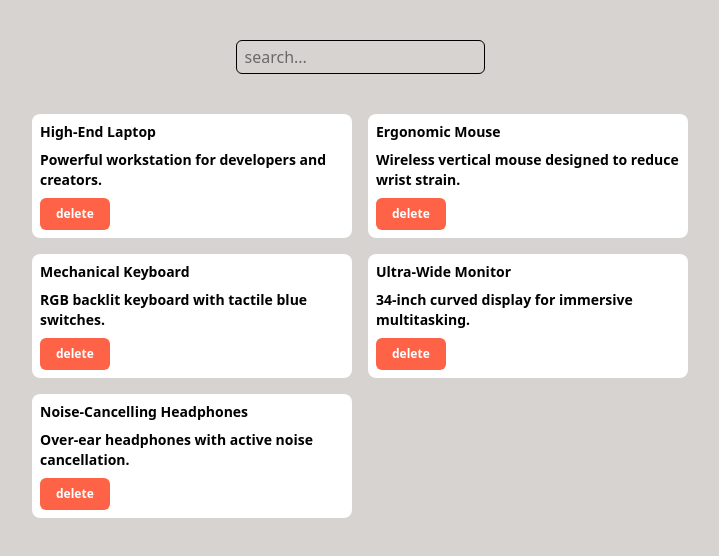
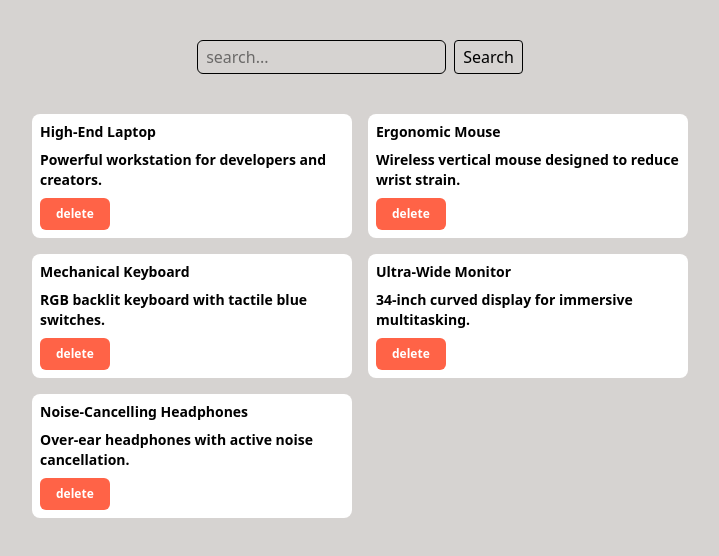
Before and after one commit to IrakliAmbroladze/react-geolab, a React (Vite) app: page / in a window 1280 px wide. Shown: the top 556 px of the page, without its empty margins (280-999 px from the left). Built offline with nearby package versions, Linux system fonts and the light colour scheme.

Commit message:
feat: add search button

```diff
--- a/src/App.jsx
+++ b/src/App.jsx
@@ -57,6 +57,10 @@ function App() {
     },
   ]);
 
+  const handleSearch = () => {
+    console.log("search");
+  };
+
   /* useEffect(() => {
     const fetchData = async () => {
       try {
@@ -84,20 +88,24 @@ function App() {
   };
   return (
     <div className="w-full min-h-lvh bg-stone-300 py-10">
-      <div>
+      <div className="flex justify-center items-center gap-2">
         <input
           type="text"
-          className="border border-black mx-auto block rounded-md px-2 py-1"
+          className="border border-black rounded-md px-2 py-1"
           ref={myRef}
           placeholder="search..."
         />
+        <button
+          className="cursor-pointer border rounded-sm px-2 py-1"
+          onClick={handleSearch}
+        >
+          Search
+        </button>
       </div>
       <div className="grid w-fit grid-cols-1 md:grid-cols-2 gap-4 py-10 mx-auto">
-        {products.map((p) => {
-          return (
-            <Card key={p.id} product={p} handleBtnClick={handleBtnClick} />
-          );
-        })}
+        {products.map((p) => (
+          <Card key={p.id} product={p} handleBtnClick={handleBtnClick} />
+        ))}
       </div>
     </div>
   );
```
